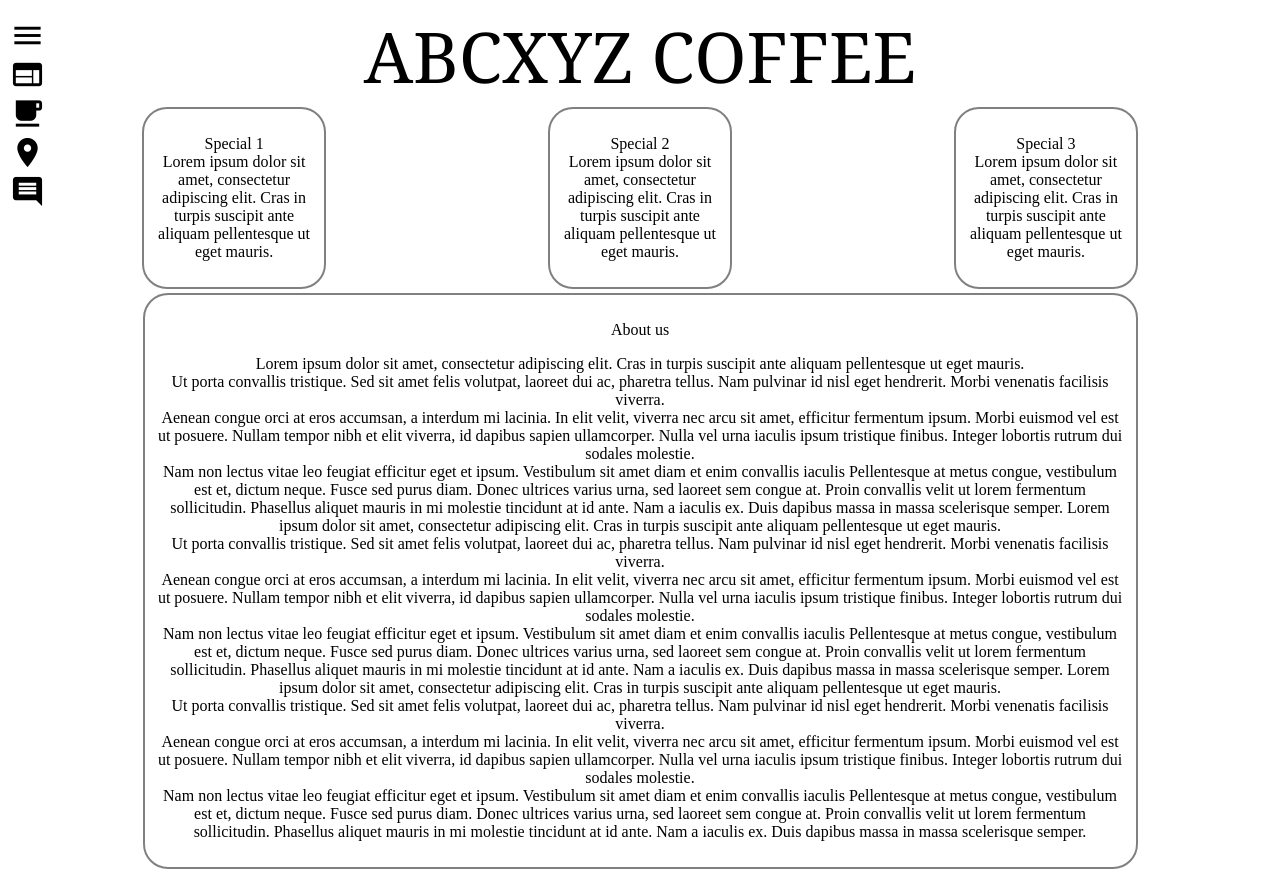
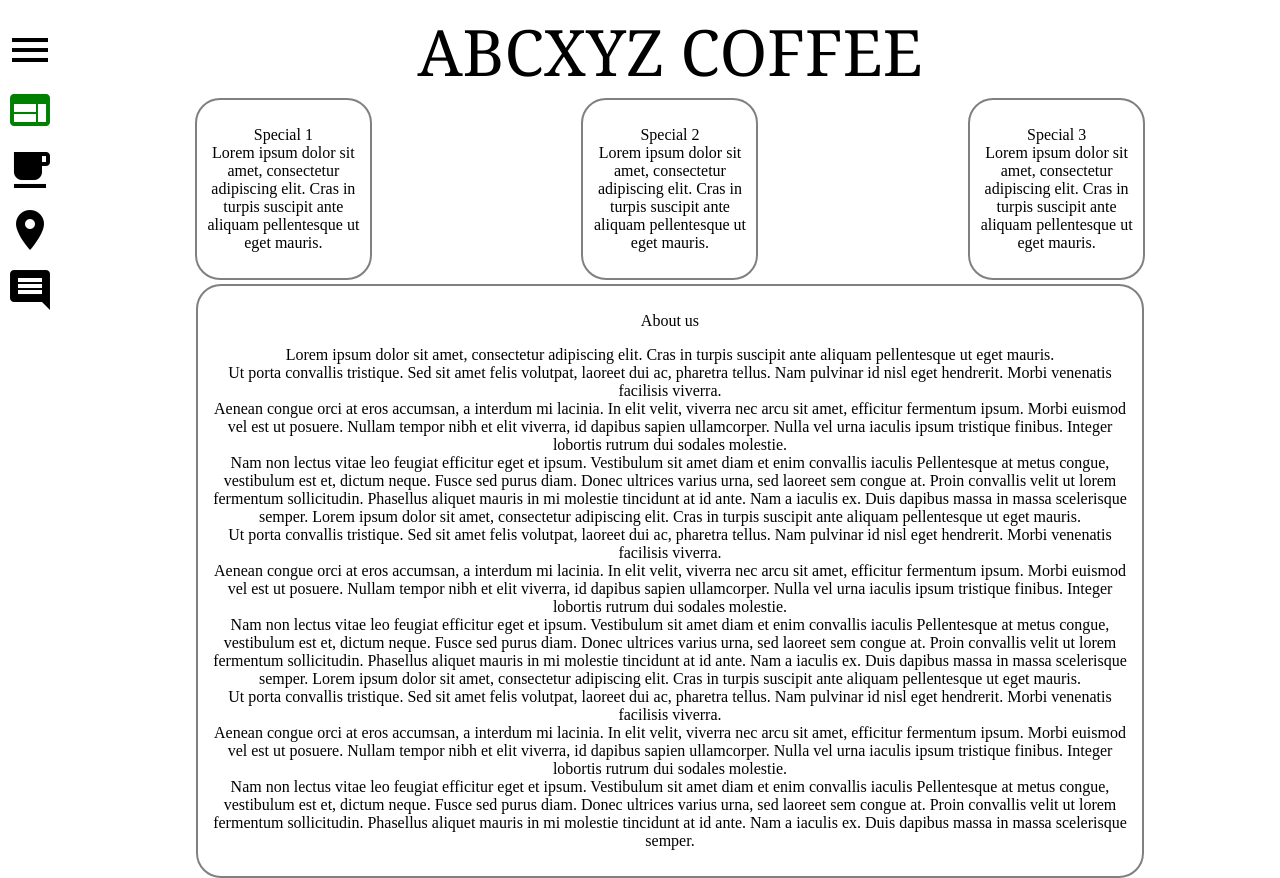
Before and after one commit to letung3105/abcxyz-cafe-project, a plain HTML site: page Layout/layout.html in a window 1280 px wide. Shown: the top 878 px of the page. Drawn offline with nearby package versions, Linux system fonts and the light colour scheme.

Commit message:
Changes to layout

```diff
--- a/Layout/layout.html
+++ b/Layout/layout.html
@@ -1,6 +1,5 @@
 <!DOCTYPE HTML PUBLIC "-//W3C//DTD HTML 3.2//EN"
 <html>
-
     <head>
         <title>ABCXYZ Coffee prototype 2</title>
         <meta name="viewport" content="width=device-width, initial-scale=1.0">
@@ -8,26 +7,18 @@
         <link href="https://fonts.googleapis.com/css?family=Noto+Serif|Work+Sans" rel="stylesheet">
         <link rel="stylesheet" type="text/css" href="style.css">
     </head>
-
-
     <body>
-
         <div class="navbar">
-            <ul>
-                <li><a class="i" href="#"><i class="material-icons" >menu</i></a></li>
-                <li><a class="i" href="#"><i class="material-icons">web</i></a></li>
-                <li><a class="i" href="#"><i class="material-icons">free_breakfast</i></a></li>
-                <li><a class="i" href="#"><i class="material-icons">place</i></a></li>
-                <li><a class="i" href="#"><i class="material-icons">comment</i></a></li>
-            </ul>
+            <i class="material-icons"><a href="#">menu</a></i>
+            <i class="material-icons"><a class="active" href="#">web</a></i>
+            <i class="material-icons"><a href="#">free_breakfast</a></i>
+            <i class="material-icons"><a href="#">place</a></i>
+            <i class="material-icons"><a href="#">comment</a></i>
         </div>
-
         <div class="page">
-
             <div class="header">
                 ABCXYZ COFFEE
             </div>
-
             <table align="center">
                 <tr>
                     <td align="center">
@@ -102,7 +93,6 @@
                 </td>
             </tr>
         </table>
-
     </div>
     <div class="footer">
         <p>Something</p>
--- a/Layout/style.css
+++ b/Layout/style.css
@@ -1,40 +1,47 @@
 .header {
     font-family: Noto serif;
-    font-size: 70px;
+    font-size: 4em;
     text-align: center;
     width: 100%;
+}
+
+.navbar {
+    position: fixed;
+    height: 100%;
+    width: 60px;
+    left: 0;
     top: 0;
+    padding-top: 20px;
 }
-ul {
-    list-style-type: none;
-    margin: 0px;
-    padding: 10px;
-    width: 3%;
-    height: 100%;
-    position: fixed;
-    text-align: left;
-    float: left;
-    left: 0;
+
+.navbar .material-icons {
+    font-size: 48px;
+    margin: 6px 0;
 }
-.material-icons {
-    font-size: 35px;
+.navbar a {
+    color: black;
+    text-decoration: none;
+    padding: 6px;
 }
-a.i:link, a.i:visited {
-    color: black;
+.navbar a:hover {
+    background-color: black;
+    color: white;
 }
-a.i:hover {
-    box-shadow: 1px 1px 1px 1px;
-    display: block;
-}
-a.i:active {
+.navbar .active {
     color: green;
 }
+
+.page {
+    margin-left: 60px;
+}
+
 table {
     width: 96.5%;
     padding: 30px solid;
     text-align: center;
     float: center;
 }
+
 .spec {
     width: 40%;
     border: 2px solid grey;
```
Lines whose indentation alone changed are shown as unchanged.
